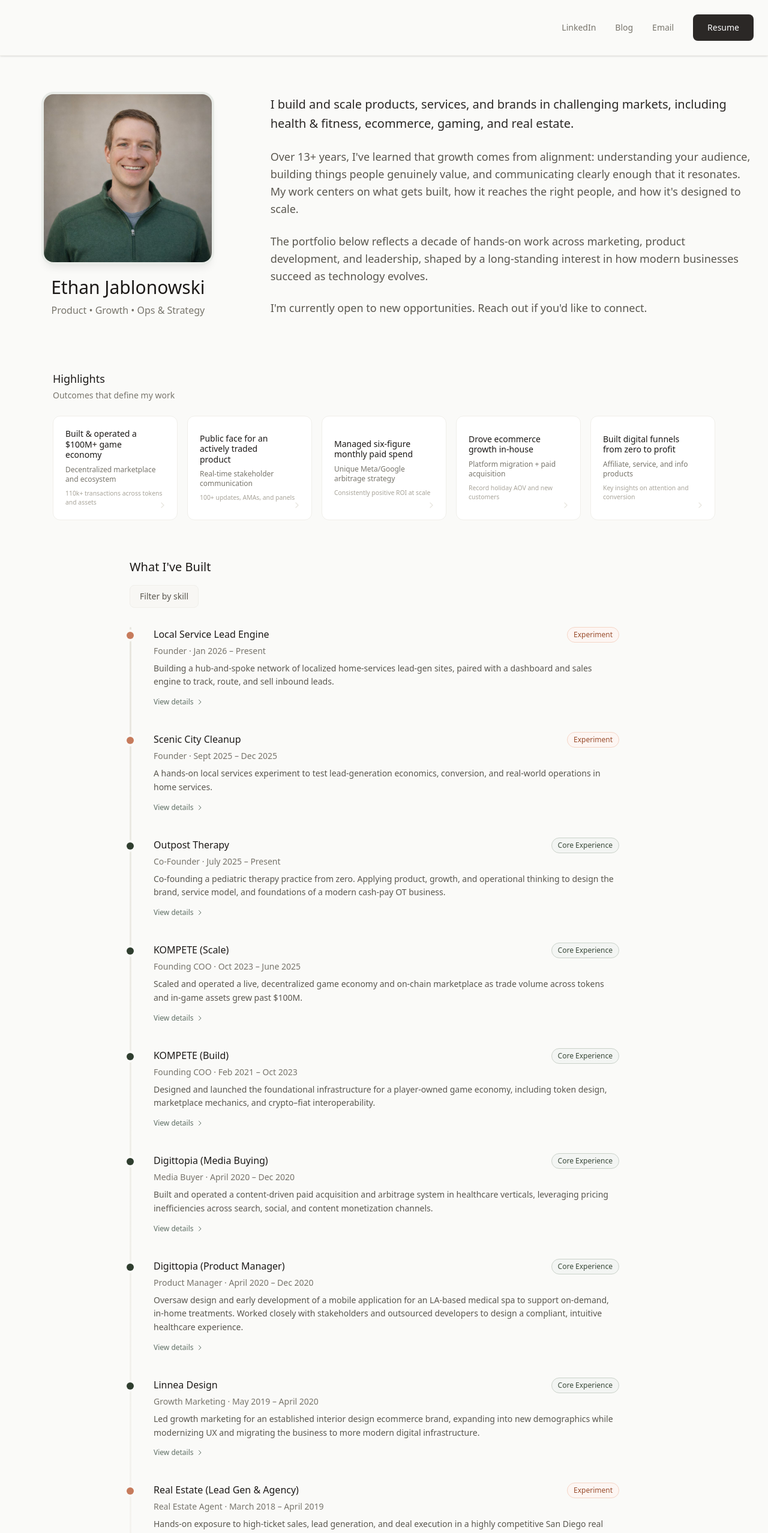
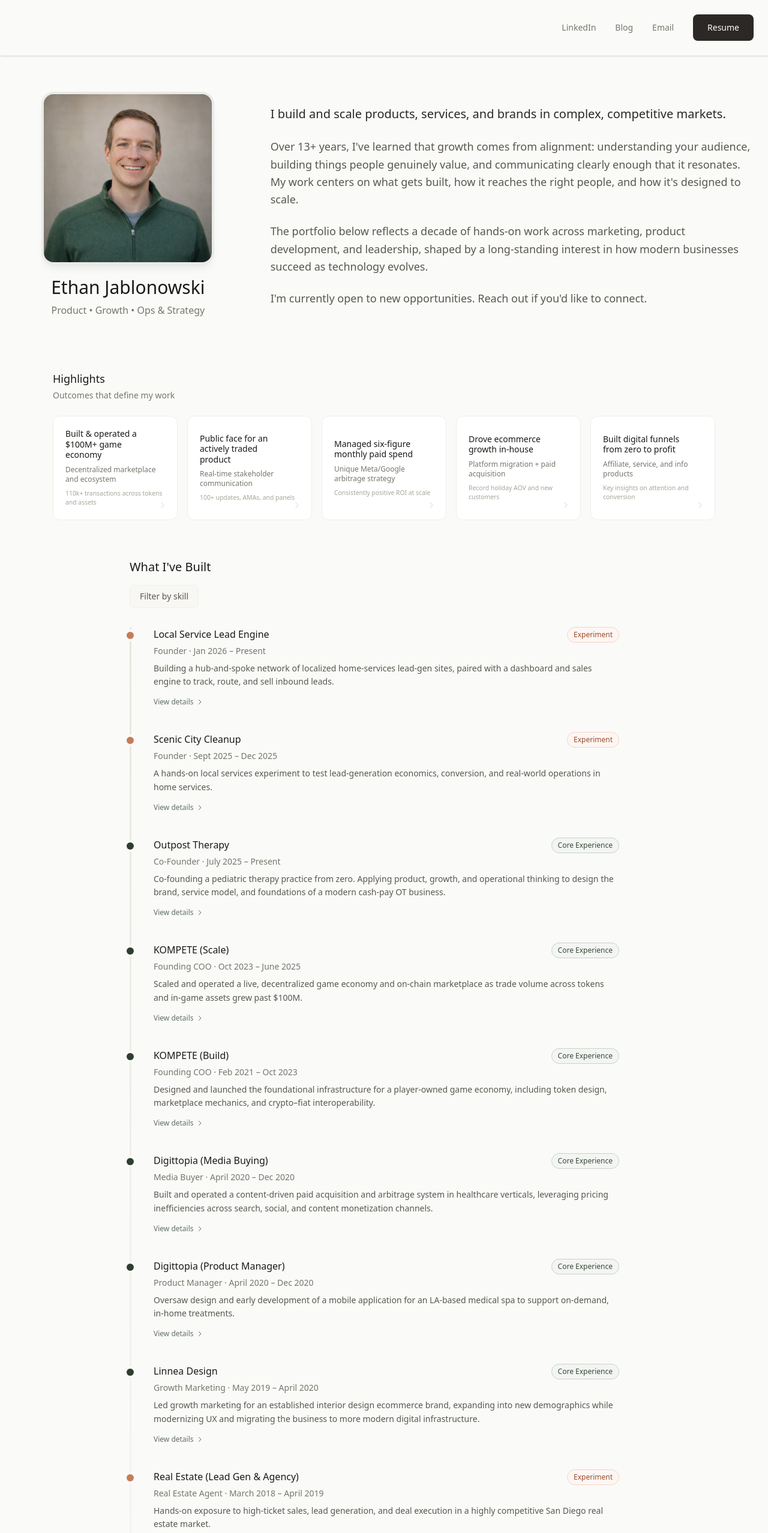
Before and after one commit to EthanJablonowski/career-dashboard, a Next.js app in the folder career-dashboard/: page / in a window 1280 px wide. Shown: the top 2555 px of the page at 60% size. Built offline with nearby package versions, Linux system fonts and the light colour scheme.

Commit message:
Update hero text, project overviews, and highlight link
- Simplify hero sentence to focus on complex, competitive markets
- Shorten Digittopia PM and Early Growth Marketing overviews
- Fix highlight card to link to Early Growth Marketing node

Co-Authored-By: Claude Opus 4.5 <noreply@anthropic.com>

```diff
--- a/career-dashboard/components/Highlights.tsx
+++ b/career-dashboard/components/Highlights.tsx
@@ -38,7 +38,7 @@ const highlights: Highlight[] = [
     header: "Built digital funnels from zero to profit",
     subheader: "Affiliate, service, and info products",
     proof: "Key insights on attention and conversion",
-    targetRole: "fitness-with-ethan"
+    targetRole: "early-seo-roots"
   }
 ];
 
--- a/career-dashboard/components/Overview.tsx
+++ b/career-dashboard/components/Overview.tsx
@@ -26,7 +26,7 @@ export default function Overview() {
         {/* Right: Hero Text */}
         <div className="md:col-span-8 space-y-6">
           <p className="text-lg md:text-xl leading-relaxed text-warm-800">
-            I build and scale products, services, and brands in challenging markets, including health &amp; fitness, ecommerce, gaming, and real estate.
+            I build and scale products, services, and brands in complex, competitive markets.
           </p>
           <p className="text-base md:text-lg leading-relaxed text-warm-700">
             Over 13+ years, I&apos;ve learned that growth comes from alignment: understanding your audience, building things people genuinely value, and communicating clearly enough that it resonates. My work centers on what gets built, how it reaches the right people, and how it&apos;s designed to scale.
--- a/career-dashboard/data/projects.ts
+++ b/career-dashboard/data/projects.ts
@@ -368,7 +368,7 @@ export const projects: Project[] = [
     dateStart: "April 2020",
     dateEnd: "Dec 2020",
     nodeType: "primary",
-    snapshot: "Oversaw design and early development of a mobile application for an LA-based medical spa to support on-demand, in-home treatments. Worked closely with stakeholders and outsourced developers to design a compliant, intuitive healthcare experience.",
+    snapshot: "Oversaw design and early development of a mobile application for an LA-based medical spa to support on-demand, in-home treatments.",
     bullets: [],
     skills: [],
     sections: {
@@ -547,7 +547,7 @@ export const projects: Project[] = [
     dateStart: "Jan 2014",
     dateEnd: "Feb 2018",
     nodeType: "primary",
-    snapshot: "Early hands-on period of 'learning by doing' across a range projects to understand the fundamentals of building a business with the internet. This phase sparked a real fascination with marketing as a system—where attention is captured, converted, and optimized—and established many of the core principles that still guide my work today.",
+    snapshot: "Early hands-on period of 'learning by doing' across a range projects to understand the fundamentals of building a business with the internet.",
     bullets: [],
     skills: [],
     sections: {
```
